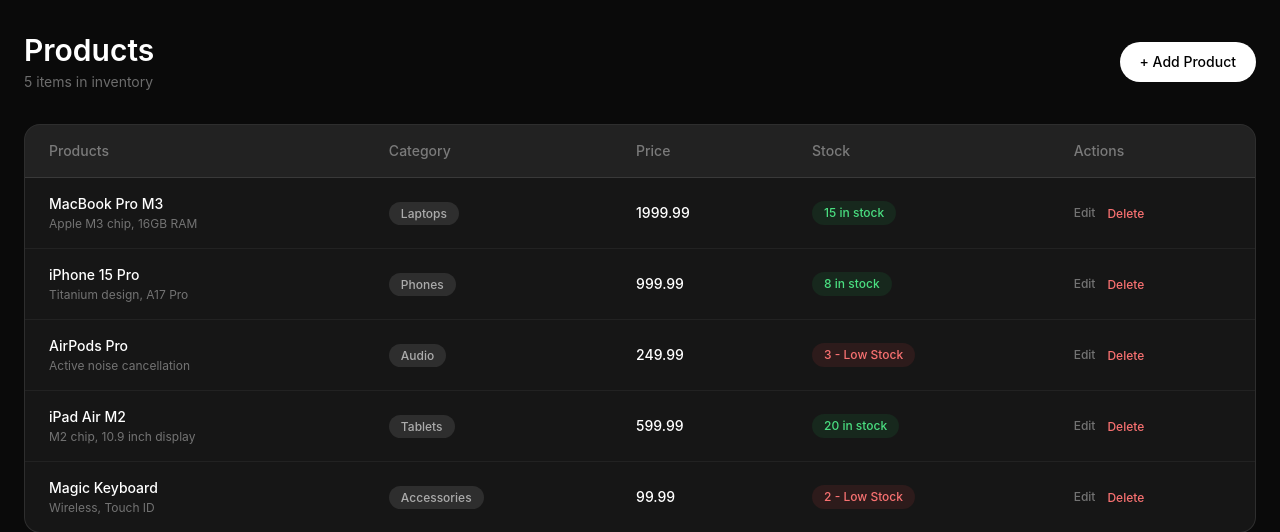
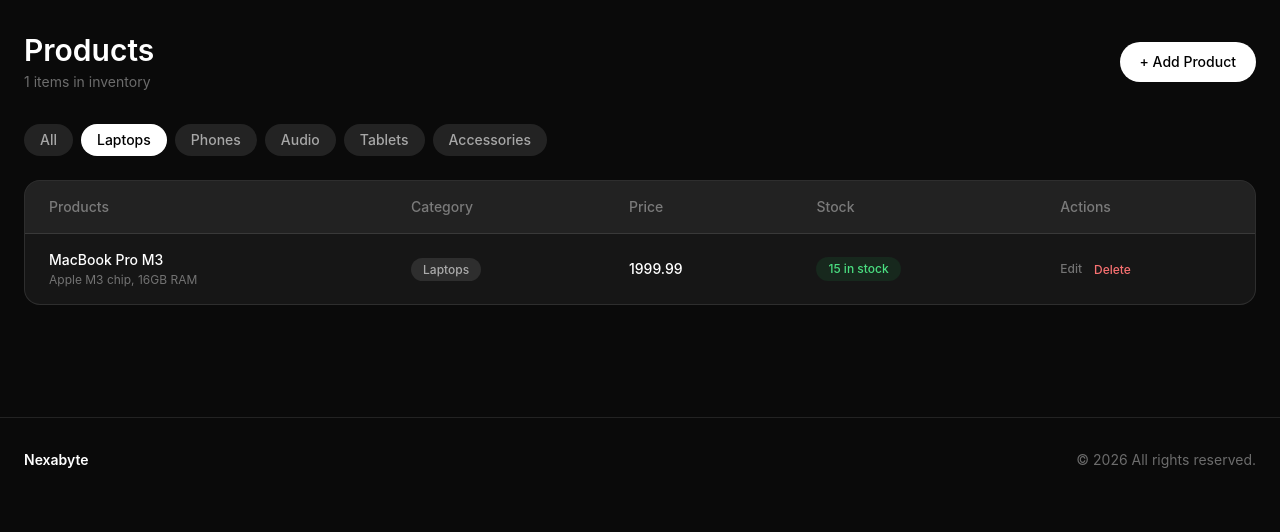
Before and after one commit to Shone-Davis/Nexabyte-inventory-manager, a Flask app: page /products?category=Laptops in a window 1280 px wide. Shown: the part 69-601 px from the top of the page. Run offline with Flask 3, Linux system fonts and the light colour scheme; a user stored in the database is signed in; some libraries are stand-ins or nearby versions.

Commit message:
Add category filter to products page

```diff
--- a/routes/products.py
+++ b/routes/products.py
@@ -12,8 +12,13 @@ CATEGORIES = ["Laptops", "Phones", "Audio",
 @products.route("/products")
 @login_required
 def index():
-    all_products = Product.query.all()
-    return render_template("products/index.html", products=all_products)
+    category = request.args.get("category", "").strip()
+    if category:
+        all_products = Product.query.filter(Product.category == category).all()
+    else:
+        all_products = Product.query.all()
+
+    return render_template("products/index.html", products=all_products, categories=CATEGORIES, selected_category=category)
 
 
 @products.route("/products/add", methods=["GET", "POST"])
--- a/templates/products/index.html
+++ b/templates/products/index.html
@@ -14,6 +14,28 @@
         + Add Product
     </a>
     {% endif %}
+</div>
+
+<!-- Category Filter Bar -->
+<div class="flex items-center gap-2 mb-6 flex-wrap">
+    <a href="{{ url_for('products.index') }}" class="px-4 py-1.5 rounded-full text-sm font-medium transition-colors
+              {% if not selected_category %}
+                  bg-white text-black
+              {% else %}
+                  bg-white/10 text-white/60 hover:bg-white/20
+              {% endif %}">
+        All
+    </a>
+    {% for cat in categories %}
+    <a href="{{ url_for('products.index', category=cat) }}" class="px-4 py-1.5 rounded-full text-sm font-medium transition-colors
+              {% if selected_category == cat %}
+                  bg-white text-black
+              {% else %}
+                  bg-white/10 text-white/60 hover:bg-white/20
+              {% endif %}">
+        {{ cat }}
+    </a>
+    {% endfor %}
 </div>
 
 
```
